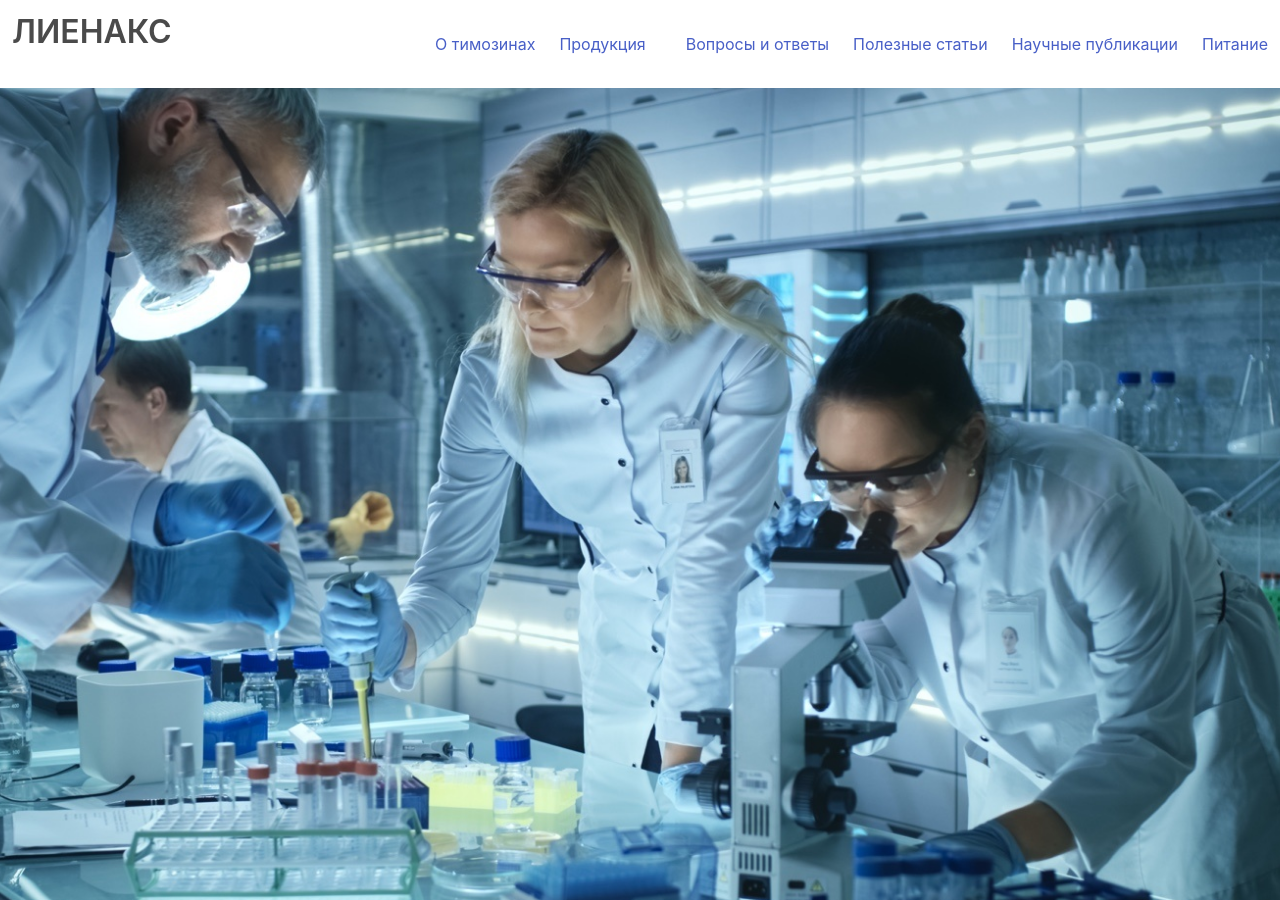
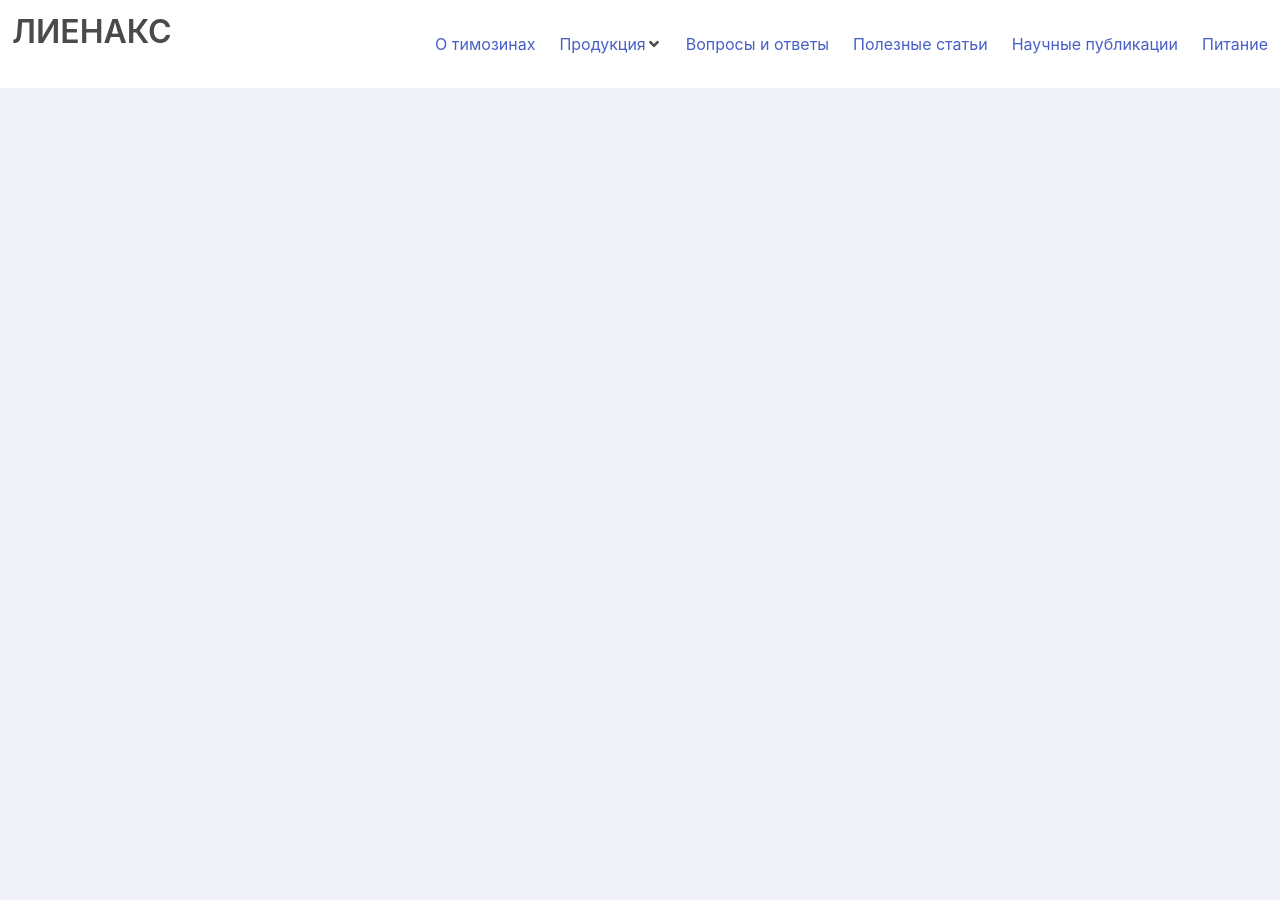
Before and after one commit to w3craft/lienax, a Jekyll site: the page built from _pages/index.html, in a window 1280 px wide and 900 px high. Built offline with Jekyll 4.4.1, drawn with Linux system fonts in a browser that asks for light colours; nearby versions of some CDN libraries.

Commit message:
modified:   _includes/head.html

```diff
--- a/_includes/head.html
+++ b/_includes/head.html
@@ -4,9 +4,10 @@
   {% seo %}
   <!--link rel="stylesheet" href="https://cdn.jsdelivr.net/npm/bulma@1.0.2/css/bulma.min.css" -->
   <link rel='stylesheet' href='https://cdn.jsdelivr.net/npm/bulma@0.9.3/css/bulma.min.css'>
+  <script defer src="https://use.fontawesome.com/releases/v5.0.7/js/all.js"></script>
   <!-- link rel="stylesheet" href="/assets/css/debug.css" -->
 	<link rel="stylesheet" href="/assets/css/helpers.css">
-	<style>
+	<!-- style>
 		.hero {
 			background: white url(assets/images/calcolo_desktop.jpg) center / cover;
 		}
@@ -23,7 +24,7 @@
 				background: white url(assets/images/calcolo_mobile.jpg) center / cover;
 			}
 		}
-	</style>
+	</style -->
   <!-- Javascript toggle -->
   <script type="text/javascript">
     document.addEventListener('DOMContentLoaded', () => {
```
